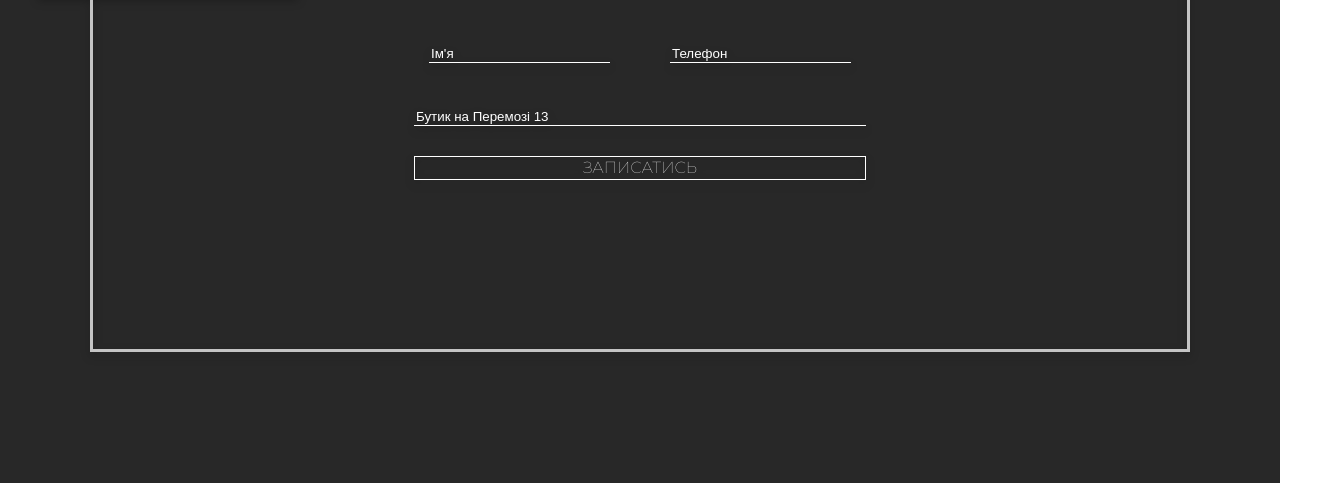
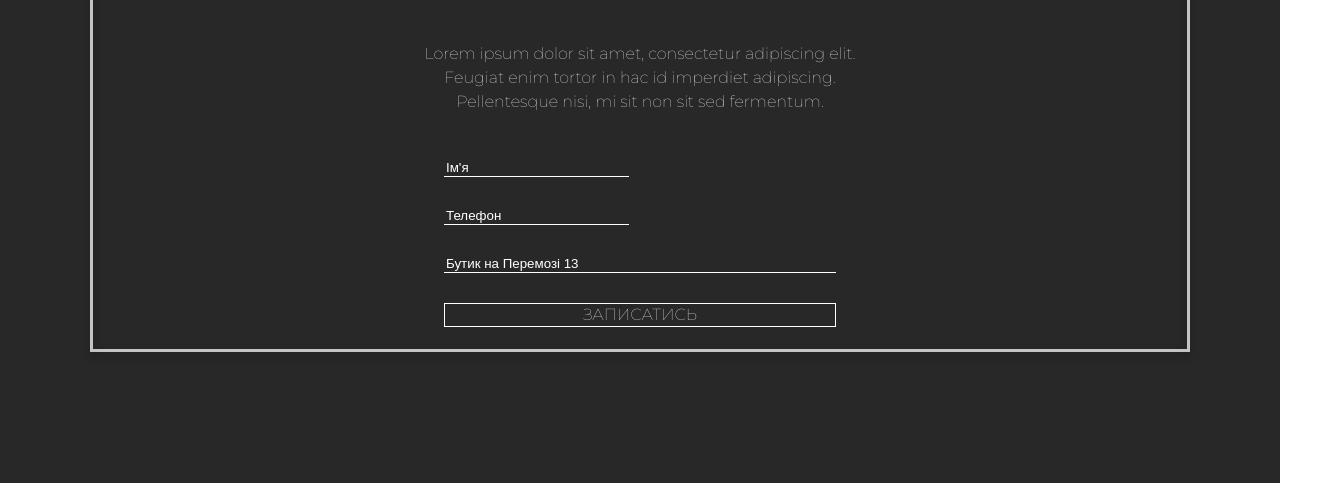
Before and after one commit to Olexandr-Kovalenko-24/Registration-for-tasting, a plain HTML site: page index.html in a window 1280 px wide. Shown: the part 317-800 px from the top of the page, 1344 px wide, since content can reach past the window. Drawn offline with nearby package versions, Linux system fonts and the light colour scheme.

Commit message:
Change wrapper and border

```diff
--- a/index.css
+++ b/index.css
@@ -10,17 +10,13 @@
     background-color: #282828;
     width: 100vw;
     height: 100vh;
-    position: absolute;
+    position: relative;
     display: flex;
     justify-content: center;
     align-items: center;
 }
 
 .border {
-    display: flex;
-    flex-direction: column;
-    justify-content: space-evenly;
-    align-items: center;
     position: absolute;
     box-sizing: border-box;
     padding: 0 10% 10% 10%;
@@ -28,6 +24,24 @@
     height: 538px;
     border: 3px solid #C4C4C4;
     filter: drop-shadow(0px 4px 4px rgba(0, 0, 0, 0.25));
+}
+
+.column {
+    display: flex;
+    flex-direction: column;
+}
+
+.column * {
+    margin: 15px;
+}
+
+.wrapper {
+    width: 40vw;
+    height: 40vh;
+    display: flex;
+    flex-direction: column;
+    justify-content: space-evenly;
+    align-items: center;
 }
 
 .header {
@@ -45,6 +59,7 @@
 .line {
     border-bottom: 1px solid #FFFFFF;
     position: absolute;
+    align-self: center;
     top: 50px;
     width: 118px;
     height: 0px;
@@ -54,6 +69,11 @@
     display: flex;
     flex-flow: row wrap;
     justify-content: space-between;
+    margin: 0;
+}
+
+.row input {
+    width: 43%;
 }
 
 .text {
@@ -100,16 +120,8 @@ input::placeholder {
     color: #FFFFFF;
 }
 
-.column {
-    display: flex;
-    flex-direction: column;
+@media screen and (max-width: 576px) {
+    img {
+        display: none;
+    }
 }
-
-.column * {
-    margin: 15px;
-}
-
-.wrapper {
-    width: 40vw;
-    height: 40vh;
-}
--- a/index.html
+++ b/index.html
@@ -12,12 +12,14 @@
 <body>
     <main class="bgc">
         <section class="border">
+        </section>
         <img class="left" src="./images/image.png">
         <img class="right" src="./images/image (1).png">
+        <div class="column wrapper">
             <h2 class="header">Запис на дегустацію</h2>
-<div class="column wrapper">
             <div class="line"></div>
-<p class="text">Lorem ipsum dolor sit amet, consectetur adipiscing elit. Feugiat enim tortor in hac id imperdiet adipiscing. Pellentesque nisi, mi sit non sit sed fermentum. </p>
+            <p class="text">Lorem ipsum dolor sit amet, consectetur adipiscing elit. Feugiat enim tortor in hac id
+                imperdiet adipiscing. Pellentesque nisi, mi sit non sit sed fermentum. </p>
             <form class="column">
                 <div class="row">
                     <input type="text" placeholder="Ім'я" name="name" required />
@@ -26,8 +28,6 @@
                 <input type="text" placeholder="Бутик на Перемозі 13" name="text" required />
                 <button class="but">Записатись</button>
         </div>
-</form>
-</section>
     </main>
 </body>
 
```
Lines whose indentation alone changed are shown as unchanged.
